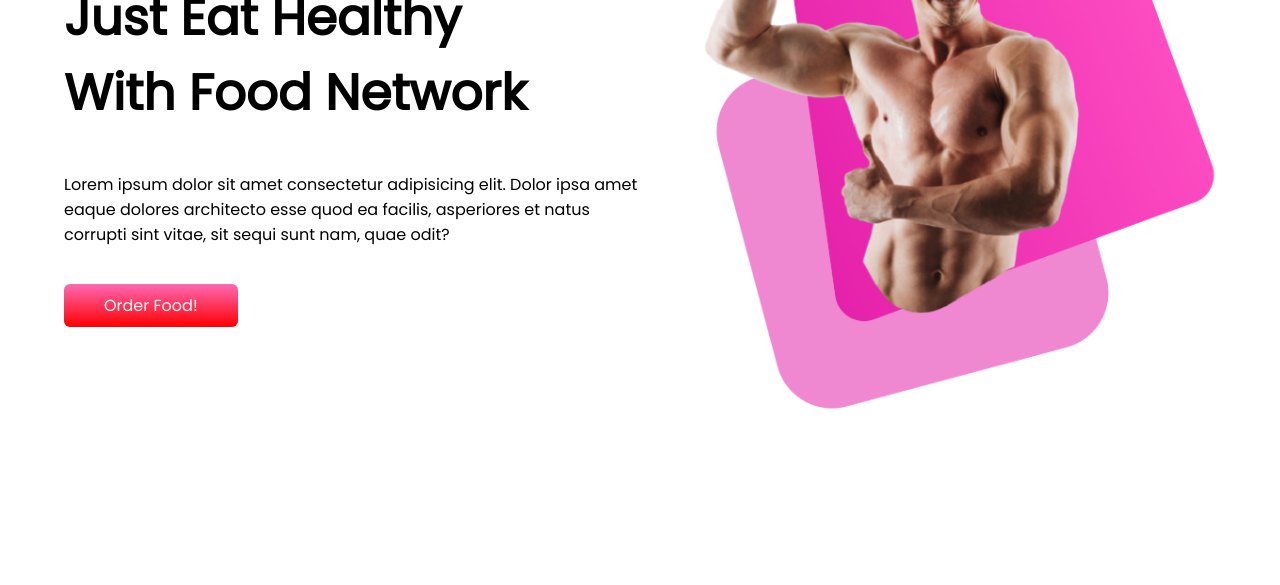
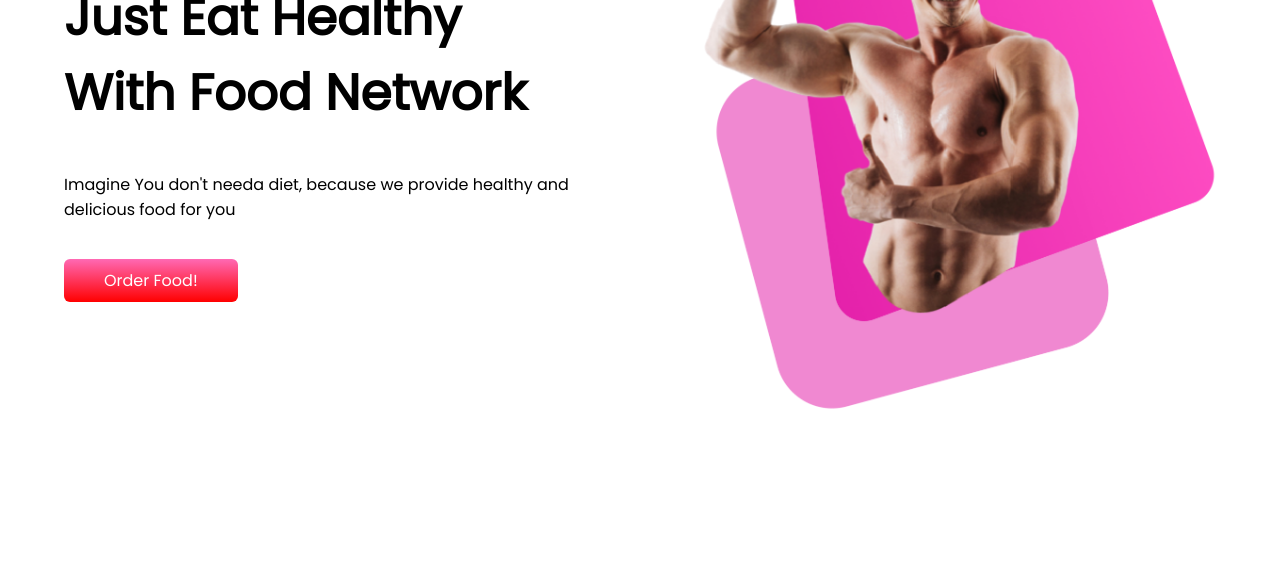
Before and after one commit to mehedi-hasan22/eat-healthy, a plain HTML site: page index.html in a window 1280 px wide. Shown: the part 136-721 px from the top of the page. Drawn offline with Linux system fonts and the light colour scheme.

Commit message:
changed text

```diff
--- a/index.html
+++ b/index.html
@@ -17,8 +17,7 @@
         <div class="half">
             <h1><span class="color">Skip</span> The Diet, <br>
                 Just Eat Healthy<br> With Food Network</h1>
-            <p>Lorem ipsum dolor sit amet consectetur adipisicing elit. Dolor ipsa amet eaque dolores architecto esse
-                quod ea facilis, asperiores et natus corrupti sint vitae, sit sequi sunt nam, quae odit?</p>
+            <p>Imagine You don't needa diet, because we provide healthy and delicious food for you</p>
             <a class="link" target="_blank" href="#">Order Food!</a>
         </div>
 
--- a/style.css
+++ b/style.css
@@ -51,7 +51,6 @@ footer {
     box-sizing: border-box;
     margin-bottom: 0;
     padding: 5px 40px;
-    background-color: ;
     color: #fff;
     text-align: center;
     background-color: black;
```
